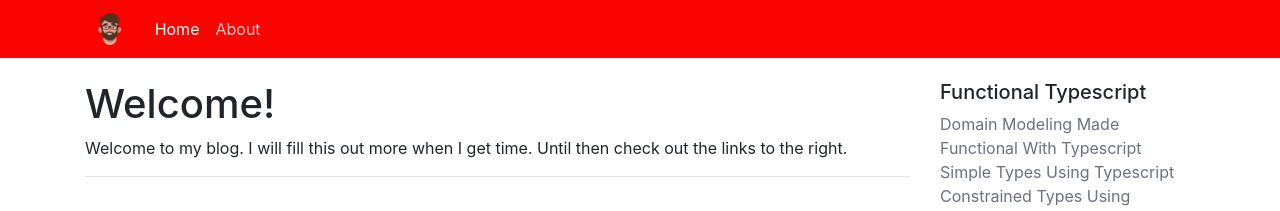
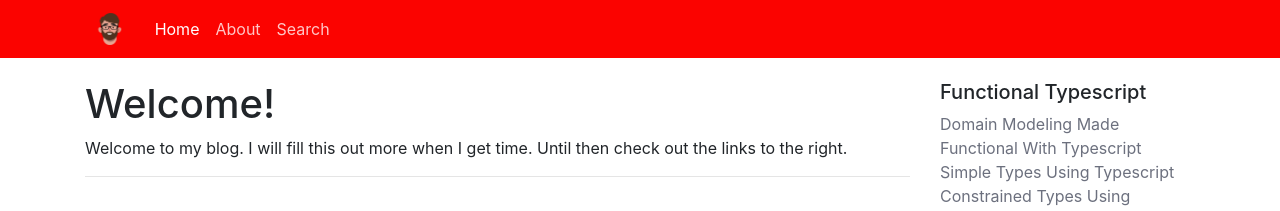
Before and after one commit to brett9897/brett9897.github.io, a Jekyll site: the page built from index.html, in a window 1280 px wide. Shown: the top 211 px of the page. Built offline with Jekyll 4.4.1, drawn with Linux system fonts in a browser that asks for light colours; nearby versions of some CDN libraries.

Commit message:
Added google custom search

```diff
--- a/_data/navigation.yml
+++ b/_data/navigation.yml
@@ -2,3 +2,5 @@
   link: /
 - name: About
   link: /about.html
+- name: Search
+  link: /search.html
--- /dev/null
+++ b/search.html
@@ -0,0 +1,6 @@
+---
+layout: default
+title: Search
+---
+<div class="gcse-search"></div>
+<script async src="https://cse.google.com/cse.js?cx=007073790199967240641:ouhf0txf1ud"></script>
```
